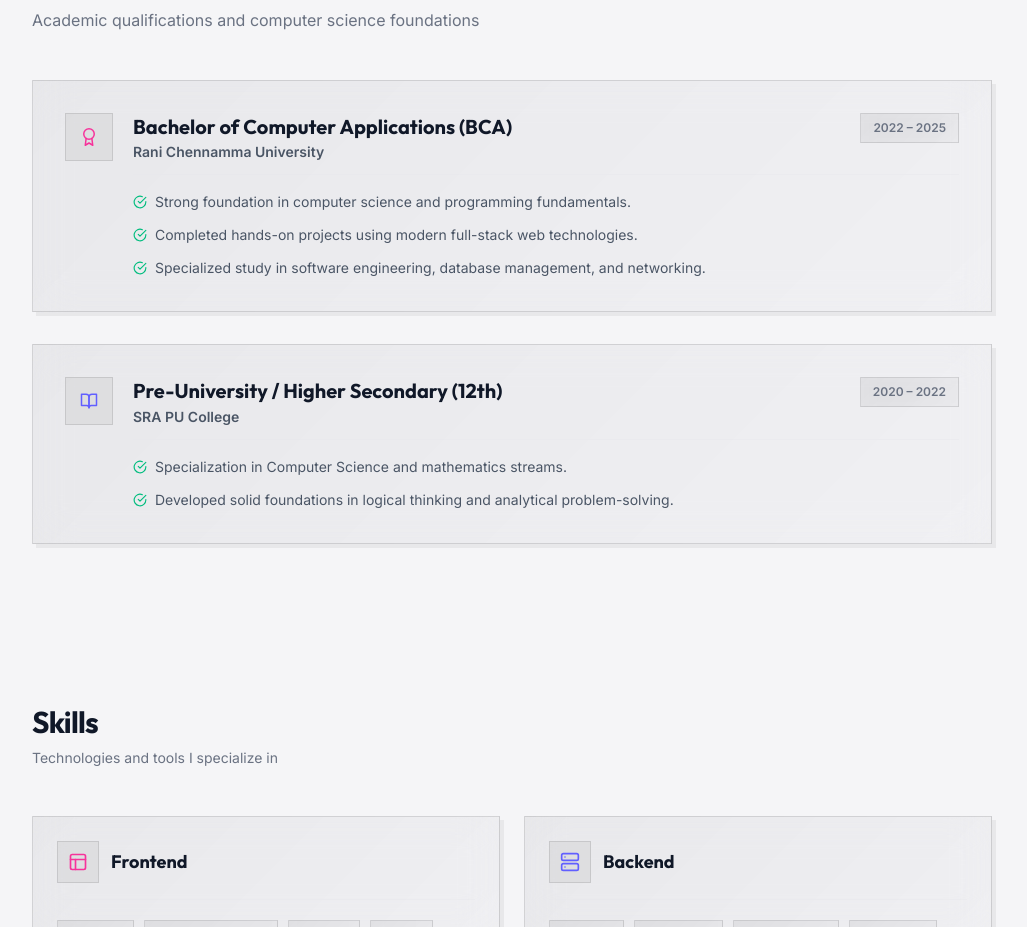
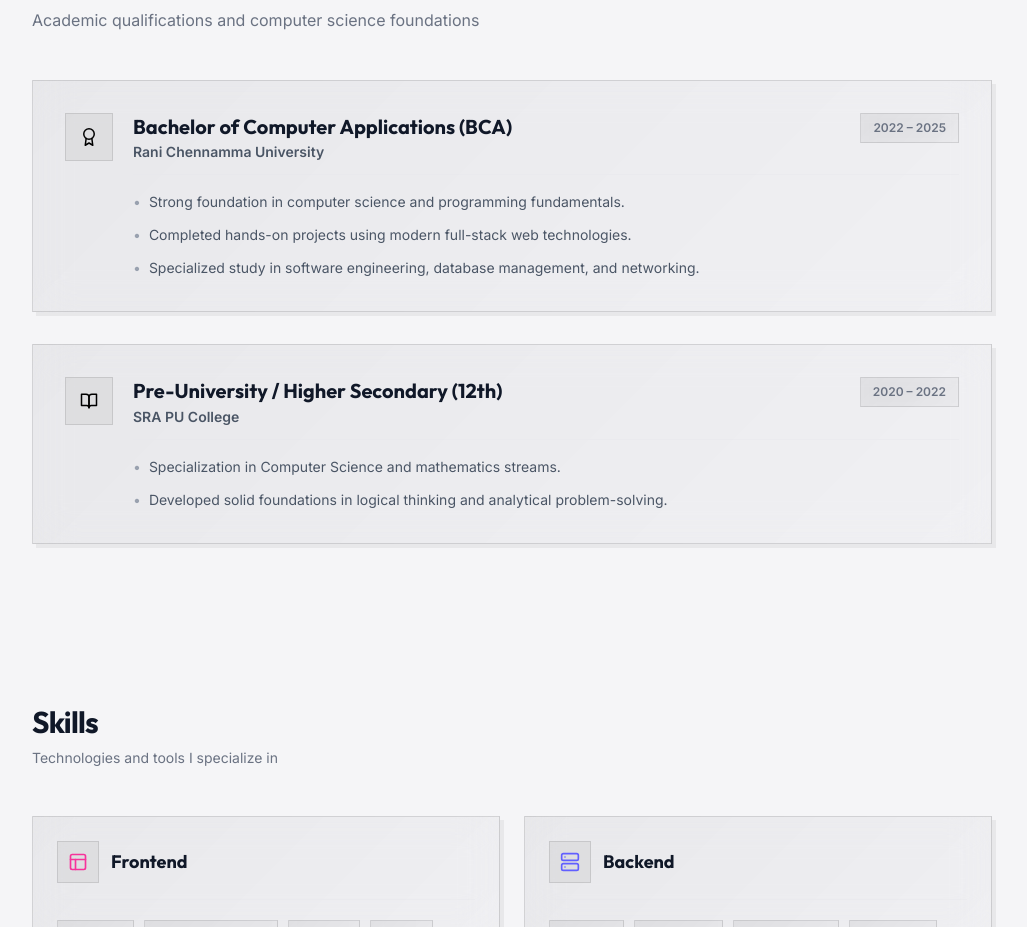
Before and after one commit to Mohan-Badiger/cv-mohan, a React (Vite) app: page / in a window 1280 px wide. Shown: the part 3340-4267 px from the top of the page, without its empty margins (128-1155 px from the left). Built offline with nearby package versions, Linux system fonts and the light colour scheme; no server answers.

Commit message:
feat: initialize App layout and define global boxy glass-morphism styles in CSS

```diff
--- a/src/components/Education.jsx
+++ b/src/components/Education.jsx
@@ -1,5 +1,5 @@
 import { motion } from "motion/react";
-import { FiBookOpen, FiAward, FiCheckCircle } from "react-icons/fi";
+import { FiBookOpen, FiAward } from "react-icons/fi";
 
 const education = [
   {
@@ -11,7 +11,7 @@ const education = [
       "Completed hands-on projects using modern full-stack web technologies.",
       "Specialized study in software engineering, database management, and networking.",
     ],
-    icon: <FiAward size={20} className="text-pink-500" />,
+    icon: <FiAward size={20} className="text-black dark:text-white" />,
   },
   {
     degree: "Pre-University / Higher Secondary (12th)",
@@ -21,7 +21,7 @@ const education = [
       "Specialization in Computer Science and mathematics streams.",
       "Developed solid foundations in logical thinking and analytical problem-solving.",
     ],
-    icon: <FiBookOpen size={20} className="text-indigo-500" />,
+    icon: <FiBookOpen size={20} className="text-black dark:text-white" />,
   },
 ];
 
@@ -82,7 +82,7 @@ const Education = () => {
                 <ul className="mt-4 space-y-2.5">
                   {edu.highlights.map((point, i) => (
                     <li key={i} className="flex items-start gap-2 text-xs sm:text-sm text-gray-600 dark:text-gray-300 leading-relaxed">
-                      <FiCheckCircle className="text-emerald-500 mt-1 shrink-0" size={14} />
+                      <span className="text-gray-400 dark:text-gray-600 shrink-0 select-none">•</span>
                       <span>{point}</span>
                     </li>
                   ))}
```
